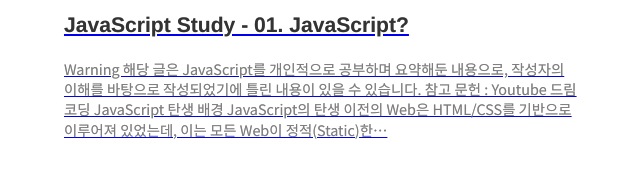
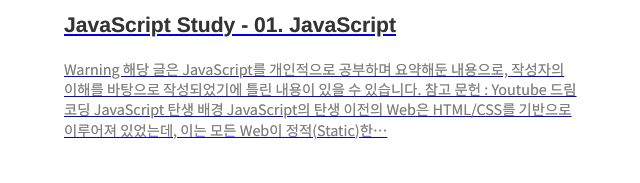
Before and after one commit to bigpie1367/bigpie1367-blog, a Gatsby site: page / in a window 1280 px wide. Shown: the part 2330-2513 px from the top of the page, 319-959 px from the left. Built offline with nearby package versions, Linux system fonts and the light colour scheme; Gatsby itself is replaced by a stand-in of ours; some packages are replaced by stand-ins of ours; what typography-theme-github would draw is missing.

Commit message:
fix typo

```diff
--- a/content/blog/JavaScript/javascript-study---01.-javascript?.md
+++ b/content/blog/JavaScript/javascript-study---01.-javascript.md
@@ -1,5 +1,5 @@
 ---
-title: JavaScript Study - 01. JavaScript?
+title: JavaScript Study - 01. JavaScript
 date: 2021-02-22
 category: JavaScript
 thumbnail: { thumbnailSrc }
```
